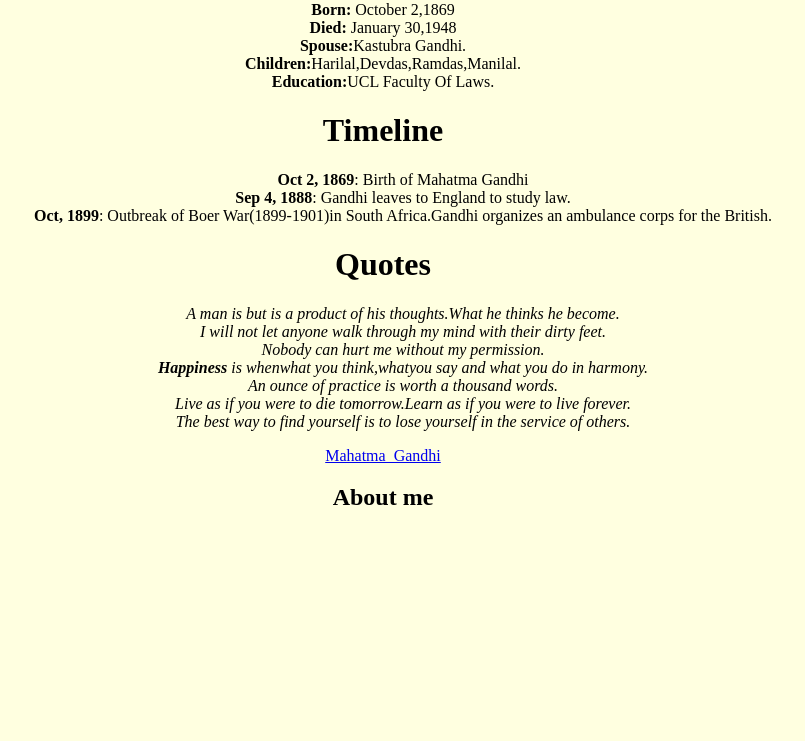
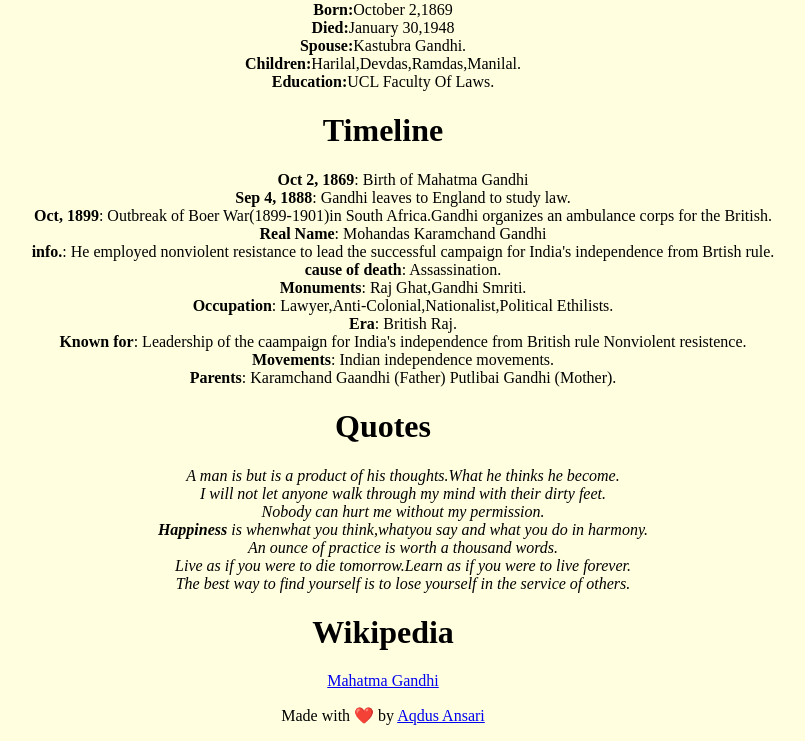
Before and after one commit to gandhi221/gandhi221.github.io, a plain HTML site: page index.html in a window 1280 px wide. Shown: the part 597-1338 px from the top of the page, without its empty margins (257-1062 px from the left). Before the commit the page ends 1128 px from the top, so only its background shows below. Drawn offline with Linux system fonts and the light colour scheme.

Commit message:
change timeline

```diff
--- a/index.html
+++ b/index.html
@@ -1,4 +1,5 @@
 <!DOCTYPE html>
+
 <html>
 <head>
     <title>Gandhiji Tribute Page!</title>
@@ -6,7 +7,7 @@
 <body style="text-align: center; background-color:lightyellow;" >
     <div class="intro"  >
      <h1>Mahatma Gandhi</h1>
-     <p><b></b><i>"Change yourself-you are in control."</i></p>
+     <p><b></b><i>"Change yourself,you are in control."</i></p>
     </div>
     <div class="profile-photo">
        <img src="gandhiji.jpg" height="400" width="500">
@@ -14,8 +15,8 @@
     </div>
     <div class="about">
         <h1>About</h1>
-        <p><b>Born:</b> October 2,1869<br/>
-        <b>Died:</b> January 30,1948<br/>
+        <p><b>Born:</b>October 2,1869<br/>
+        <b>Died:</b>January 30,1948<br/>
         <b>Spouse:</b>Kastubra Gandhi.<br/>
         <b>Children:</b>Harilal,Devdas,Ramdas,Manilal.<br/>
         <b>Education:</b>UCL Faculty Of Laws.</P>
@@ -26,13 +27,22 @@
             <li><b>Oct 2, 1869</b>: Birth of Mahatma Gandhi</li>
             <li><b>Sep 4, 1888</b>: Gandhi leaves to England to study law.</li>
             <li><b>Oct, 1899</b>: Outbreak of Boer War(1899-1901)in South Africa.Gandhi organizes an  ambulance corps for the British.</li>
+            <li><b>Real Name</b>: Mohandas Karamchand Gandhi</li>
+             <li><b>info.</b>: He employed nonviolent resistance to lead the successful campaign for India's independence from Brtish rule.</li>
+             <li><b>cause of death</b>: Assassination.</li>
+             <li><b>Monuments</b>: Raj Ghat,Gandhi Smriti.</li>
+             <li><b>Occupation</b>: Lawyer,Anti-Colonial,Nationalist,Political Ethilists.</li>
+             <li><b>Era</b>: British Raj.</li>
+             <li><b>Known for</b>: Leadership of the caampaign for India's independence from British rule Nonviolent resistence.
+            <li><b>Movements</b>: Indian independence movements. </li>
+            <li><b>Parents</b>: Karamchand Gaandhi (Father) Putlibai Gandhi (Mother).</li>
         </ul>
 
     </div>
     <div class="quotes">
         <h1>Quotes</h1>
         <ul style="list-style-type: none;">
-             <li><i> A man is but is a product of his thoughts.What he thinks he become.</i></li>
+             <li><i>A man is but is a product of his thoughts.What he thinks he become.</i></li>
              <li><i>I will not let anyone walk through my mind with their dirty feet.</i></li>
              <li><i>Nobody can hurt me without my permission.</i></li>
             <li><i><b>Happiness</b> is whenwhat you think,whatyou say and what you do in harmony.</i></li>
@@ -42,12 +52,12 @@
         </ul>
     </div>
     <div class="wiki">
-        <a href=https://en.wikipedia.org/wiki/Mahatma_Gandhi/>Mahatma_Gandhi</a>
+        <h1>Wikipedia</h1>
+        <a href=https://en.wikipedia.org/wiki/Mahatma_Gandhi/>Mahatma Gandhi</a>
     </div>
 
     <div class="about-me">
-        <h2>About me</h2>
-
+        <p>Made with ❤️ by <a href="https://github.com/aqds">Aqdus Ansari</a></p >
     </div>
 </body>
 
```
